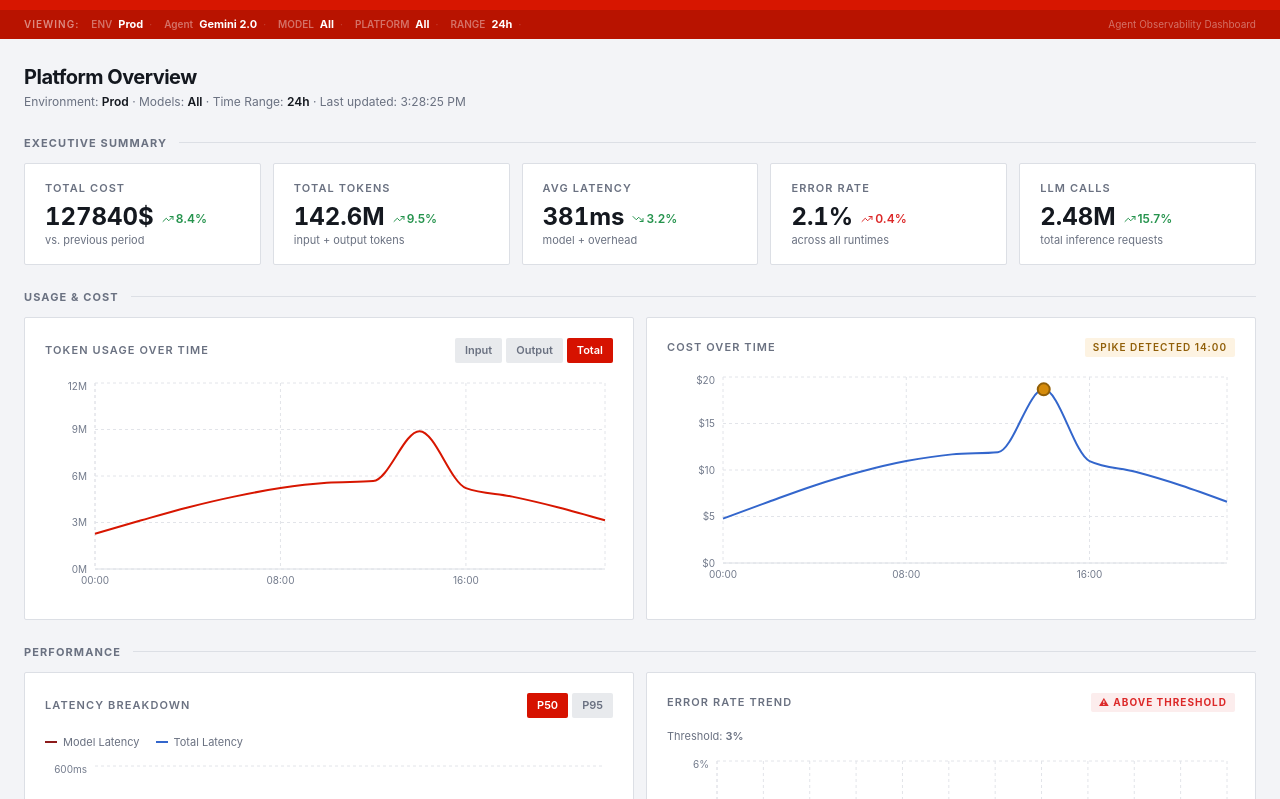
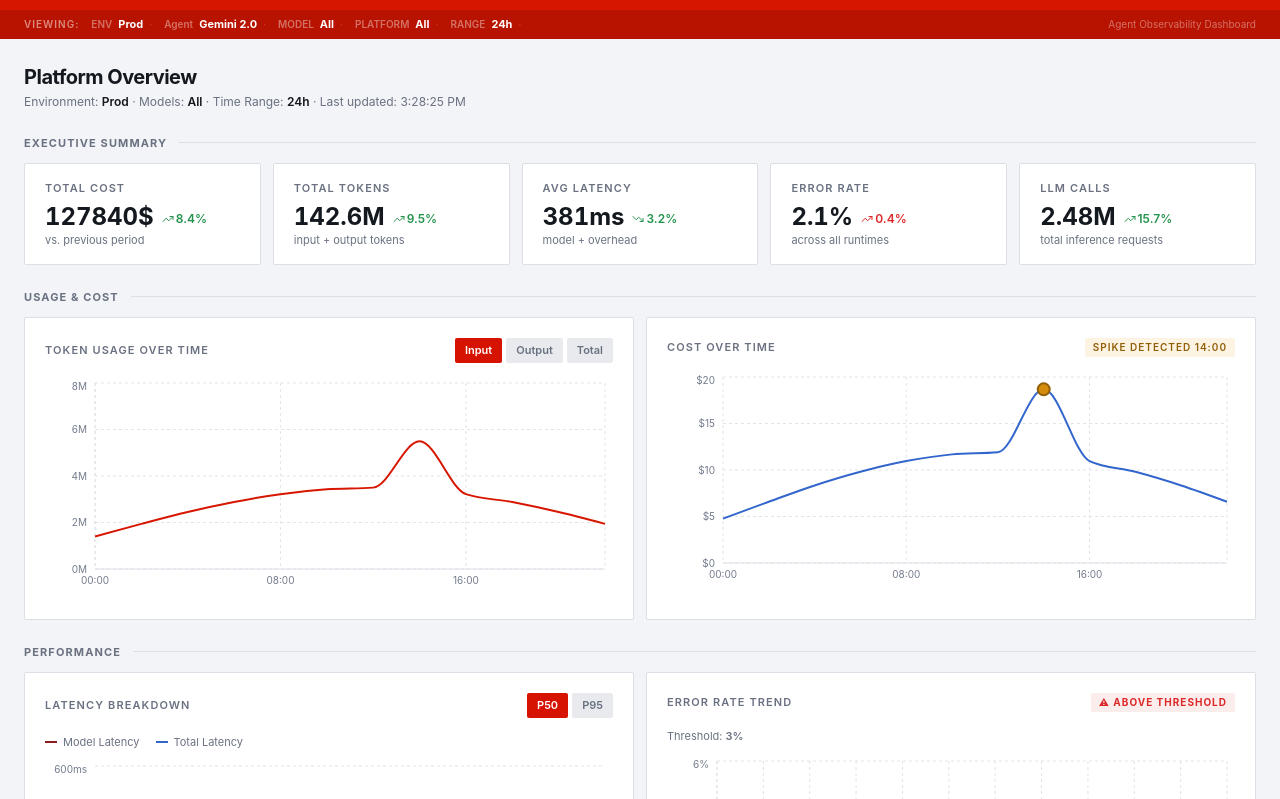
Before and after one commit to adamyazs/agentspace, a React (Vite) app: page / in a window 1280 px wide. Shown: the part 482-1281 px from the top of the page. Built offline with nearby package versions, Linux system fonts and the light colour scheme; the HTML template or start-up script is replaced by a standard one.

Commit message:
usage cost update v1

```diff
--- /dev/null
+++ b/src/api/apiService/dashboard/usageCostData.ts
@@ -0,0 +1,18 @@
+import apiClient from "@/api/apiClient";
+import { TOKENS_COST_DATA, TimeSeriesPoint } from "@/const/dashboard/usageCostConst";
+
+export const fetchUsageCostData = async (): Promise<TimeSeriesPoint[]> => {
+    if (
+        typeof window !== "undefined" &&
+        (window.location.hostname === "localhost")
+    ) {
+        return TOKENS_COST_DATA;
+    }
+    try {
+        const response = await apiClient.get("/api/usage-cost-data");
+        return response.data as TimeSeriesPoint[];
+    } catch (error) {
+        console.error("Error fetching usage cost data:", error);
+        throw error;
+    }
+}
--- a/src/components/dashboard/DashBoardMain.tsx
+++ b/src/components/dashboard/DashBoardMain.tsx
@@ -1,6 +1,6 @@
-import { useMemo } from "react";
+import { useEffect, useMemo } from "react";
 import KPIStrip from "@/components/dashboard/execSummaryKPI/KPIStrip";
-import UsageCostSection from "@/components/dashboard/UsageCostSection";
+import UsageCostSection from "@/components/dashboard/usageCost/UsageCostSection";
 import PerformanceSection from "@/components/dashboard/performance/PerformanceSection";
 import RuntimeDistributionPanel from "@/components/dashboard/runtimeDistribution/RuntimeDistributionPanel";
 import AgentTable from "@/components/dashboard/agentInventory/AgentTable";
@@ -27,10 +27,14 @@ export default function DashboardMain({
     selectedRuntimes: string[];
     timeRange: TimeRange;
 }) {
-    const data = useMemo(
-        () => getDashboardData(environment, selectedModels, selectedRuntimes, timeRange),
-        [environment, selectedModels, selectedRuntimes, timeRange]
-    );
+    // const data = useMemo(
+    //     () => getDashboardData(environment, selectedModels, selectedRuntimes, timeRange),
+    //     [environment, selectedModels, selectedRuntimes, timeRange]
+    // );
+
+    // useEffect(()=>{
+    //     console.log("Dashboard data:", data);
+    // },[])
     return (
         <main className="px-6 py-6 max-w-screen-2xl mx-auto space-y-6">
             <div className="flex items-center justify-between flex-wrap gap-3">
@@ -51,7 +55,7 @@ export default function DashboardMain({
             </section>
             <section>
                 <SectionLabel>Usage &amp; Cost</SectionLabel>
-                <UsageCostSection data={data.timeSeries} spikeLabel={data.spikeLabel} />
+                <UsageCostSection />
             </section>
             <section>
                 <SectionLabel>Performance</SectionLabel>
--- a/src/components/dashboard/UsageCostSection.tsx
+++ b/src/components/dashboard/usageCost/UsageCostSection.tsx
@@ -1,12 +1,12 @@
-import { useState } from "react";
+import { useEffect, useState } from "react";
 import {
   LineChart, Line, XAxis, YAxis, CartesianGrid, Tooltip,
   ResponsiveContainer, ReferenceDot,
+  TooltipProps,
 } from "recharts";
-import type { TimeSeriesPoint } from "@/data/mockData";
+import { TOKENS_COST_DATA, TOKEN_TYPE, ALL_TOKEN_KEYS_WITH_LABEL, TimeSeriesPoint, TokenView } from "@/const/dashboard/usageCostConst";
+import { fetchUsageCostData } from "@/api/apiService/dashboard/usageCostData";
 
-
-type TokenView = "input" | "output" | "total";
 
 const SectionCard = ({ title, children }: { title: string; children: React.ReactNode }) => (
   <div className="bg-card border border-border rounded-sm p-5 flex-1 min-w-0">
@@ -19,12 +19,12 @@ const SectionCard = ({ title, children }: { title: string; children: React.React
   </div>
 );
 
-const CustomTooltip = ({ active, payload, label }: any) => {
+const CustomTooltip = ({ active, payload, label }: TooltipProps<number, string>) => {
   if (!active || !payload?.length) return null;
   return (
     <div className="bg-card border border-border rounded-sm px-3 py-2 shadow-md text-xs">
       <p className="font-semibold text-foreground mb-1">{label}</p>
-      {payload.map((p: any) => (
+      {payload.map((p) => (
         <p key={p.dataKey} style={{ color: p.color }} className="font-medium">
           {p.name}: {typeof p.value === "number" ? p.value.toFixed(2) : p.value}
           {p.unit}
@@ -34,19 +34,40 @@ const CustomTooltip = ({ active, payload, label }: any) => {
   );
 };
 
-export default function UsageCostSection({ data, spikeLabel }: { data: TimeSeriesPoint[]; spikeLabel?: string }) {
-  const [tokenView, setTokenView] = useState<TokenView>("total");
+export default function UsageCostSection() {
+  const [tokenCostData, setTokenCostData] = useState<TimeSeriesPoint[]>(TOKENS_COST_DATA);
+  const [tokenView, setTokenView] = useState<TokenView>();
+  const [tokenKey, setTokenKey] = useState<string>();
+  const [tokenLabel, setTokenLabel] = useState<string>();
+  const [spikePoint, setSpikePoint] = useState<TimeSeriesPoint | undefined>(undefined);
 
-  const tokenKey =
-    tokenView === "input" ? "inputTokens" : tokenView === "output" ? "outputTokens" : "totalTokens";
-  const tokenLabel =
-    tokenView === "input" ? "Input Tokens (M)" : tokenView === "output" ? "Output Tokens (M)" : "Total Tokens (M)";
+  const findSpikePoint = (data: TimeSeriesPoint[]) => {
+    const spike = data.reduce((a, b) => (a.cost > b.cost ? a : b));
+    setSpikePoint(spike);
+  }
 
-  // Find spike point — highest cost point, labeled in the UI
-  const spikePoint = spikeLabel
-    ? data.find((d) => d.time === spikeLabel) ?? data.reduce((a, b) => (a.cost > b.cost ? a : b))
-    : data.reduce((a, b) => (a.cost > b.cost ? a : b));
+  const handleTokenViewChange = (view: TokenView) => {
+    setTokenView(view);
+    const findKeyLabel = ALL_TOKEN_KEYS_WITH_LABEL.find((obj) => obj[view]);
+    if (!findKeyLabel) {
+      console.error("No matching key-label pair found for view:", view);
+      return;
+    }
+    const key = findKeyLabel[view].key;
+    setTokenKey(key);
+    const label = findKeyLabel[view].label;
+    setTokenLabel(label);
+  }
 
+  useEffect(() => {
+    const fetchUsageCostDataAsync = async () => {
+      const data = await fetchUsageCostData();
+      setTokenCostData(data);
+      findSpikePoint(data);
+      handleTokenViewChange(TOKEN_TYPE[0]);
+    }
+    fetchUsageCostDataAsync().catch(console.error);
+  }, [])
   return (
     <div className="flex gap-3 flex-col lg:flex-row">
       {/* Token Usage */}
@@ -56,15 +77,14 @@ export default function UsageCostSection({ data, spikeLabel }: { data: TimeSerie
             Token Usage Over Time
           </h3>
           <div className="flex gap-1">
-            {(["input", "output", "total"] as TokenView[]).map((v) => (
+            {TOKEN_TYPE.map((v) => (
               <button
                 key={v}
-                onClick={() => setTokenView(v)}
-                className={`text-[11px] font-semibold px-2.5 py-1 rounded-sm capitalize transition-colors ${
-                  tokenView === v
-                    ? "bg-primary text-primary-foreground"
-                    : "bg-secondary text-muted-foreground hover:text-foreground"
-                }`}
+                onClick={() => handleTokenViewChange(v)}
+                className={`text-[11px] font-semibold px-2.5 py-1 rounded-sm capitalize transition-colors ${tokenView === v
+                  ? "bg-primary text-primary-foreground"
+                  : "bg-secondary text-muted-foreground hover:text-foreground"
+                  }`}
               >
                 {v}
               </button>
@@ -72,7 +92,7 @@ export default function UsageCostSection({ data, spikeLabel }: { data: TimeSerie
           </div>
         </div>
         <ResponsiveContainer width="100%" height={220}>
-          <LineChart data={data} margin={{ top: 4, right: 8, left: -10, bottom: 0 }}>
+          <LineChart data={tokenCostData} margin={{ top: 4, right: 8, left: -10, bottom: 0 }}>
             <CartesianGrid strokeDasharray="3 3" stroke="hsl(220 14% 90%)" />
             <XAxis
               dataKey="time"
@@ -113,7 +133,7 @@ export default function UsageCostSection({ data, spikeLabel }: { data: TimeSerie
           </span>
         </div>
         <ResponsiveContainer width="100%" height={220}>
-          <LineChart data={data} margin={{ top: 4, right: 8, left: -4, bottom: 0 }}>
+          <LineChart data={tokenCostData} margin={{ top: 4, right: 8, left: -4, bottom: 0 }}>
             <CartesianGrid strokeDasharray="3 3" stroke="hsl(220 14% 90%)" />
             <XAxis
               dataKey="time"
--- /dev/null
+++ b/src/const/dashboard/usageCostConst.ts
@@ -0,0 +1,106 @@
+export const SPIKE_LABEL = "14:00";
+
+export const TOKENS_COST_DATA: TimeSeriesPoint[] = [
+    {
+        "time": "00:00",
+        "inputTokens": 1.4,
+        "outputTokens": 0.87,
+        "totalTokens": 2.27,
+        "cost": 4.77
+    },
+    {
+        "time": "02:00",
+        "inputTokens": 1.94,
+        "outputTokens": 1.2,
+        "totalTokens": 3.14,
+        "cost": 6.59
+    },
+    {
+        "time": "04:00",
+        "inputTokens": 2.45,
+        "outputTokens": 1.52,
+        "totalTokens": 3.97,
+        "cost": 8.34
+    },
+    {
+        "time": "06:00",
+        "inputTokens": 2.88,
+        "outputTokens": 1.79,
+        "totalTokens": 4.67,
+        "cost": 9.81
+    },
+    {
+        "time": "08:00",
+        "inputTokens": 3.22,
+        "outputTokens": 2,
+        "totalTokens": 5.22,
+        "cost": 10.96
+    },
+    {
+        "time": "10:00",
+        "inputTokens": 3.43,
+        "outputTokens": 2.13,
+        "totalTokens": 5.56,
+        "cost": 11.68
+    },
+    {
+        "time": "12:00",
+        "inputTokens": 3.5,
+        "outputTokens": 2.17,
+        "totalTokens": 5.67,
+        "cost": 11.91
+    },
+    {
+        "time": "14:00",
+        "inputTokens": 5.49,
+        "outputTokens": 3.4,
+        "totalTokens": 8.89,
+        "cost": 18.67
+    },
+    {
+        "time": "16:00",
+        "inputTokens": 3.22,
+        "outputTokens": 2,
+        "totalTokens": 5.22,
+        "cost": 10.96
+    },
+    {
+        "time": "18:00",
+        "inputTokens": 2.88,
+        "outputTokens": 1.79,
+        "totalTokens": 4.67,
+        "cost": 9.81
+    },
+    {
+        "time": "20:00",
+        "inputTokens": 2.45,
+        "outputTokens": 1.52,
+        "totalTokens": 3.97,
+        "cost": 8.34
+    },
+    {
+        "time": "22:00",
+        "inputTokens": 1.94,
+        "outputTokens": 1.2,
+        "totalTokens": 3.14,
+        "cost": 6.59
+    }
+]
+
+export const ALL_TOKEN_KEYS_WITH_LABEL = [
+    { "input": { "key": "inputTokens", "label": "Input Tokens (M)" } },
+    { "output": { "key": "outputTokens", "label": "Output Tokens (M)" } },
+    { "total": { "key": "totalTokens", "label": "Total Tokens (M)" } }
+]
+
+export interface TimeSeriesPoint {
+    time: string;
+    inputTokens: number;
+    outputTokens: number;
+    totalTokens: number;
+    cost: number;
+}
+
+export const TOKEN_TYPE: TokenView[] = ["input", "output", "total"];
+
+export type TokenView = "input" | "output" | "total";
```
